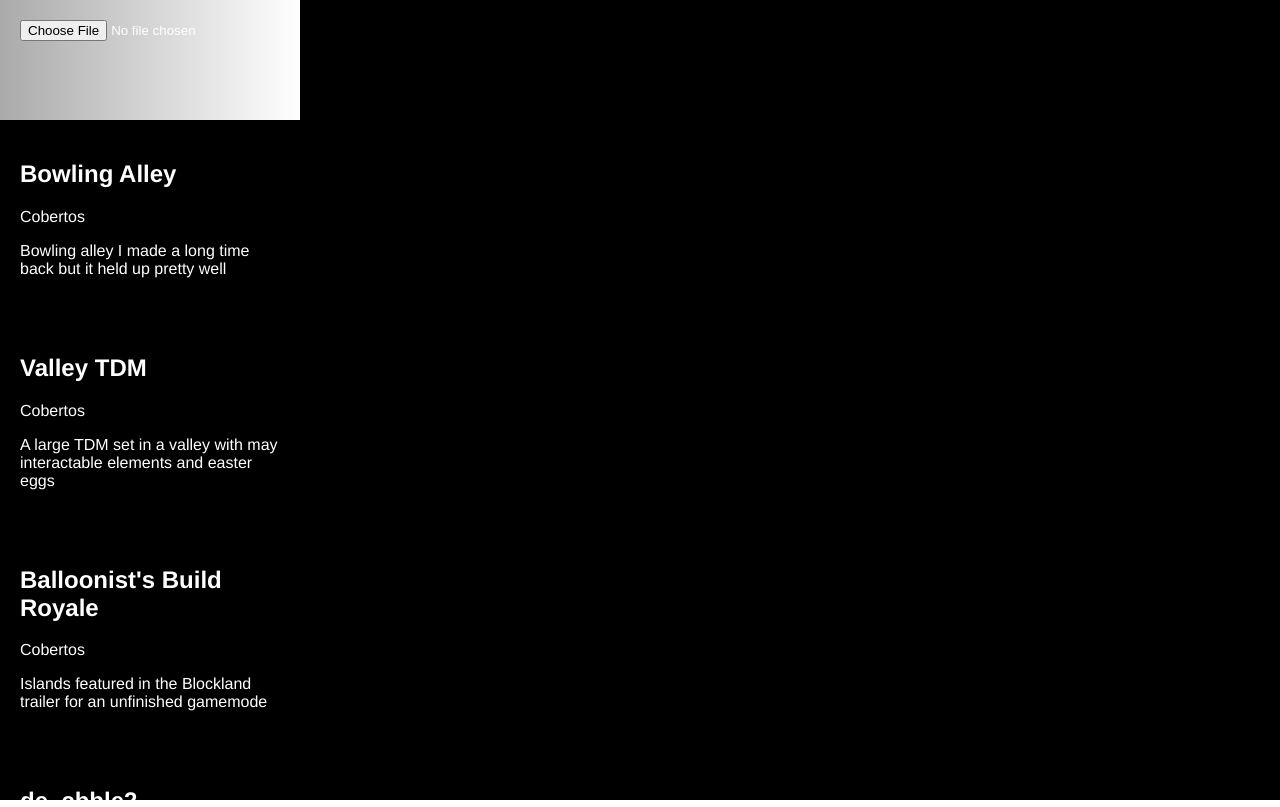
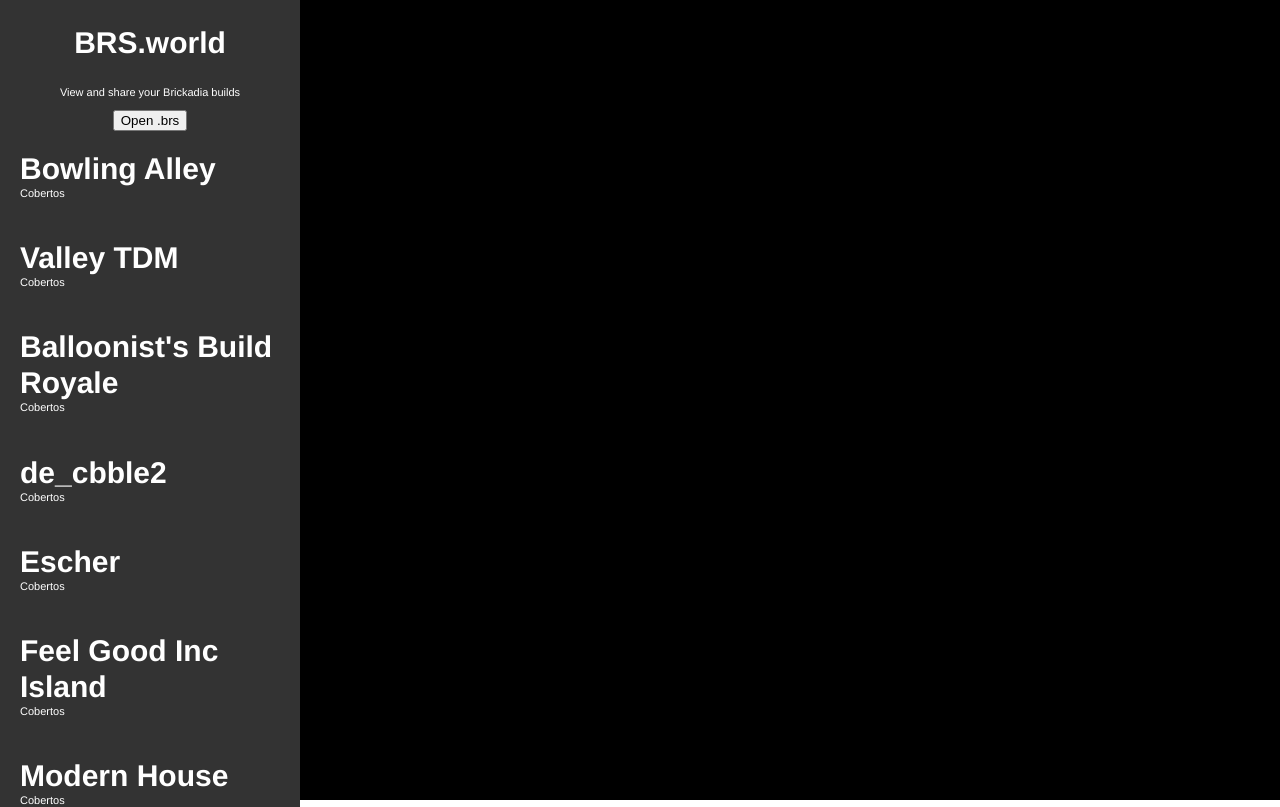
Before and after one commit to Cobertos/brs.world, a Vue app: page / in a window 1280 px wide. Shown: the top 807 px of the page. Built offline with nearby package versions, Linux system fonts and the light colour scheme.

Commit message:
feat(scss): Tons of interactive styles to the sidebar

```diff
--- a/src/App.vue
+++ b/src/App.vue
@@ -16,6 +16,8 @@ export default {
 </script>
 
 <style lang="scss">
+@import "scss/main.scss";
+
 #app {
   font-family: 'Avenir', Helvetica, Arial, sans-serif;
   -webkit-font-smoothing: antialiased;
--- a/src/components/BRSUI.vue
+++ b/src/components/BRSUI.vue
@@ -1,19 +1,33 @@
 <template>
   <div class="brs-container">
     <BRSViewer :brsBuff="brsBuff" />
-    <div class="brs-main">
-      <div class="brs-list">
-        <div class="brs-list-item">
+    <div class="brs-main"
+      :class="{'keep-open': interacting}"
+      @mouseenter="interacting = true"
+      @mouseleave="stopInteracting">
+      <div class="brs-header">
+        <h2>BRS.world</h2>
+        <p>View and share your Brickadia builds</p>
+        <button
+          @click="openFileUploader">Open .brs</button>
+        <p v-if="file">
+          {{file.name}}{{file.size}}
+          <button @click="uploadFile">Upload</button>
+        </p>
         <input type="file"
+          ref="fileUpload"
+          style="display:none"
           @change="onFileChange($event)" />
       </div>
+      <div class="brs-list">
         <div class="brs-list-item"
-          v-for="brsInfo in brsInfoList"
+          v-for="brsInfo in brsInfoWState"
           :key="brsInfo.url"
-          @click="onEntryClick($event, brsInfo.url)">
+          @click="onEntryClick($event, brsInfo)"
+          :class="{selected: brsInfo.selected}">
           <h2>{{brsInfo.map}}</h2>
           <p>{{brsInfo.author.name}}</p>
-          <p>{{brsInfo.description}}</p>
+          <p v-if="false">{{brsInfo.description}}</p>
         </div>
       </div>
     </div>
@@ -32,6 +46,8 @@ export default {
   data(){
     return {
       brsBuff: undefined,
+      interacting: false,
+      uploadFile: undefined,
       brsInfoList: [{
         map: "Bowling Alley",
         author: {id: "xxx", name: "Cobertos"},
@@ -93,7 +109,22 @@ export default {
         url: "https://s3.us-east-2.amazonaws.com/cobstatic.com/brs.world/builds/myChallengeOnHatasServer.brs"
         //save_time: UTC as 8 bytes,
         //brick_count: int,
+      },{
+        map: "DONOTUSE Stress Test - 14 mil",
+        author: {id: "xxx", name: "Kodi"},
+        description: "Stress test",
+        url: "https://s3.us-east-2.amazonaws.com/cobstatic.com/brs.world/builds/spam+1x1f.brs"
       }]
+    }
+  },
+  computed: {
+    brsInfoWState(){
+      return this.brsInfoList.map((obj)=>{
+        return {
+          selected: false,
+          ...obj
+        };
+      });
     }
   },
   methods:{
@@ -103,41 +134,96 @@ export default {
       if(!file) {
         return;
       }
+      this.file = noObserve(file);
       console.log("Start file convert...");
       this.brsBuff = await file.arrayBuffer();
     },
-    async onEntryClick(e, url){
+    async onEntryClick(e, brsInfo){
       console.log(e);
       if(e.target.tagName === "input") {
         return;
       }
       //Load the BRSHMesh
+      this.brsInfoWState.forEach((brsInfo)=>brsInfo.selected = false);
+      brsInfo.selected = true;
       console.log("Start download...");
-      const brsObj = await fetch(url);
+      const brsObj = await fetch(brsInfo.url);
       this.brsBuff = await brsObj.arrayBuffer();
+    },
+    stopInteracting(){
+      setTimeout(()=>this.interacting=false, 500);
+    },
+    openFileUploader(){
+      this.$refs.fileUpload.click();
     }
   }
 }
 </script>
 
 <style lang="scss">
+@import "../scss/_func.scss";
+
 .brs-main {
   position: absolute;
-  left: 0;
+  left: -280px;
   top: 0;
   height: 100vh;
-  overflow: auto;
   width: 300px;
   color: white;
+  transition: left 0.2s;
+  background-color: #333333;
 
+  &:hover, &.keep-open {
+    left: 0;
+  }
+
+  .brs-list{
+    overflow-y: auto;
+    user-select: none;
     .brs-list-item {
-    min-height: 80px;
+      min-height: 40px;
       text-align: left;
       padding: 20px;
-
+      //Interesting chevron effect
+      /*background-image:
+          linear-gradient(100deg, rgba(0,0,0,0) 20px, #112222 20px, #112222 40px, rgba(0,0,0,0) 40px),
+          linear-gradient(100deg, rgba(0,0,0,0) 60px, #112222 60px, #112222 80px, rgba(0,0,0,0) 80px),
+          linear-gradient(100deg, rgba(0,0,0,0) 100px, #112222 100px, #112222 120px, rgba(0,0,0,0) 120px),
+          linear-gradient(100deg, rgba(0,0,0,0) 140px, #112222 140px);*/
+      background-image:
+        linear-gradient(to right, #CC4444 50%, #333333 50%);
+      background-position: 100% 0;
+      background-size: 200% 200%;
+      background-repeat: no-repeat;
+      transition: background-position 0.2s, background-color 0.2s;
+      cursor: pointer;
 
       &:hover {
-      background-image: linear-gradient(to left, #FFFFFF 0%, #AAAAAA 100%)
+        background-position: 70% 0;
+      }
+      &:active, &.selected {
+        background-position: 0 0;
+      }
+      &.selected {
+        animation: selected-fade 2s;
+        background-image: none;
+        background-color: #CC4444;
+      }
+
+      @keyframes selected-fade {
+        from {
+          background-color: white;
+        }
+        to {
+          background-color: #CC4444;
+        }
+      }
+
+      h2 {
+        margin: 0;
+      }
+      p {
+        margin: 0;
       }
     }
 
@@ -156,18 +242,19 @@ export default {
     }
     &::-webkit-scrollbar-thumb {
         background-color: #AAAAAA;
-      border-radius: 9999px;
         &:hover {
             background-color: #FFFFFF;
+            cursor: pointer;
         }
     }
     &::-webkit-scrollbar-track {
-      display: none;
+        background-color: #333333;
     }
     //Scrollbar IE and FF
-  scrollbar-color: #AAAAAA rgba(0,0,0,0); //thumb track
+    scrollbar-color: #AAAAAA #333333; //thumb track
     &:hover {
-      scrollbar-color: #FFFFFF rgba(0,0,0,0); //thumb track
+        scrollbar-color: #FFFFFF #333333; //thumb track
+    }
   }
 }
 </style>
--- /dev/null
+++ b/src/scss/_func.scss
@@ -0,0 +1,57 @@
+//SCSS stuffused in other files (variables, functions, etc)
+
+@function cRems($size) {
+  @return $size / 16px * 1rem;
+}
+
+@function cPct($pct) {
+  @return $pct / 2.5 * 1rem;
+}
+
+@mixin desktop {
+  @media only screen and (min-width : 768px) {
+    @content;
+  }
+}
+
+@import url('https://fonts.googleapis.com/css?family=Rubik:400,400i&display=swap');
+$bold: 700;
+
+$rubik: 'Rubik', monospace;
+
+$black: #000;
+$darkBlue: #002A71;
+
+.loader {
+  display: block;
+  width: cRems(30px);
+  height: cRems(30px);
+
+  &:before {
+    display: block;
+    content: '';
+    border-radius: 50%;
+    width: 100%;
+    height: 100%;
+    box-sizing: border-box;
+    border: cRems(5px) solid rgba(0, 0, 0, 0.2);
+    border-left: cRems(5px) solid #000;
+    animation: load360 1.1s infinite linear;
+  }
+  &.light:before {
+    border-color: rgba(255, 255, 255, 0.2);
+    border-left: cRems(5px) solid #fff;
+  }
+}
+@keyframes load360 {
+  0% {
+    transform: rotate(0deg);
+  }
+  100% {
+    transform: rotate(360deg);
+  }
+}
+
+.hr {
+  border-bottom: cRems(2px) solid #E7EAF1;
+}
--- /dev/null
+++ b/src/scss/main.scss
@@ -0,0 +1,72 @@
+@import "_func";
+
+:root {
+  margin:0;
+  padding:0;
+
+  //Font-size scales responsively with viewport with a slope
+  //defined by the value of vw
+  //Too much slope, and the font scales too fast, not easy to use in a small frame
+  //Not enough slope, and the font won't grow fast enough (too small in small and will
+  //definitely require another breakpoint)
+  //Adding fixed px values acts weird b/c while it shifts up, at small viewport sizes
+  //it will outweigh the viewport width and seem to "slow down" scaling
+  font-size: 2.5vw;
+  font-family: $rubik;
+  background-color: #FFFFFF;
+  color: $black;
+  line-height: 1.2;
+
+  //In desktop breakpoint, we are static at the given font-size
+  @include desktop {
+    font-size: 16px;
+  }
+}
+
+body, html {
+  margin:0;
+  padding:0;
+}
+
+* {
+  box-sizing: border-box;
+}
+
+img {
+  display: block;
+}
+
+a, a:visited, a:active {
+  color: $darkBlue;
+}
+a:hover {
+  color: lighten($darkBlue,10%);
+}
+
+p, ul, li, .base-text {
+  font-size: 11px;
+  @include desktop {
+    font-size: cRems(11px);
+  }
+}
+
+h2 {
+  font-size: cRems(45px);
+  @include desktop {
+    font-size: cRems(30px);
+  }
+}
+
+h3 {
+  font-size: cRems(40px);
+  @include desktop {
+    font-size: cRems(26px);
+  }
+}
+
+h4 {
+  font-size: cRems(35px);
+  @include desktop {
+    font-size: cRems(22px);
+  }
+}
```
Lines whose indentation alone changed are shown as unchanged.
